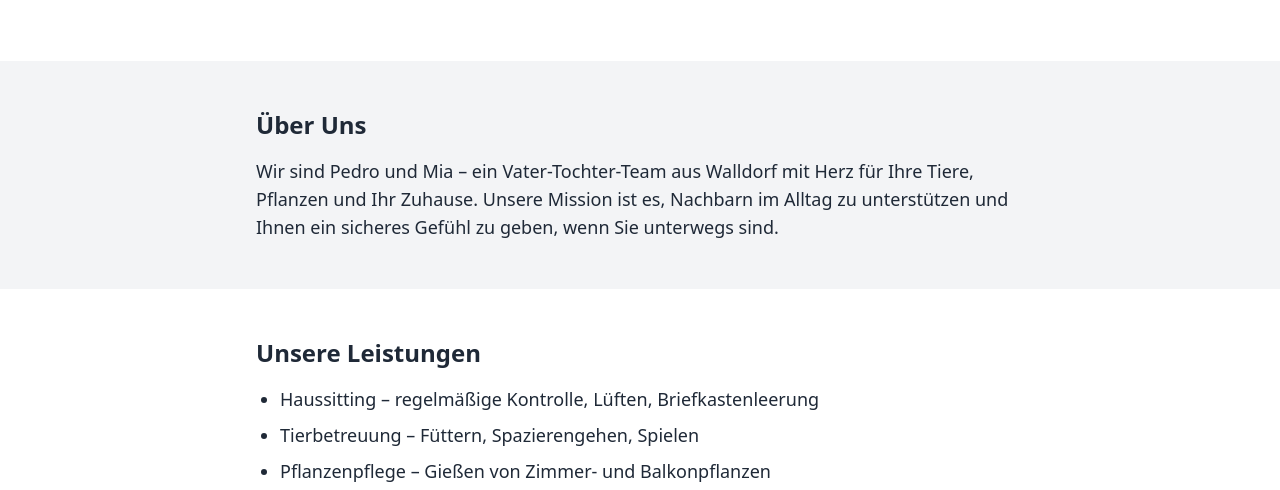
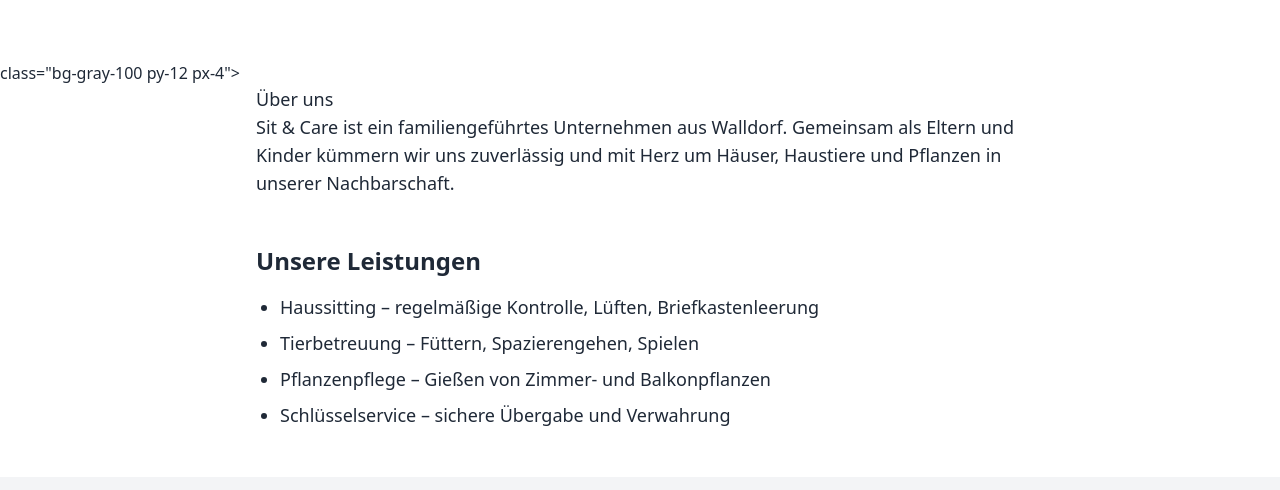
Before and after one commit to pedrogutierrezye/sit-and-care, a plain HTML site: page index.html in a window 1280 px wide. Shown: the part 259-749 px from the top of the page. Drawn offline with nearby package versions, Linux system fonts and the light colour scheme.

Commit message:
Update uberuns

```diff
--- a/index.html
+++ b/index.html
@@ -38,10 +38,10 @@
   <p class="max-w-2xl mx-auto text-lg">Zuverlässige Haus-, Tier- und Pflanzenbetreuung im Umkreis von 5 km. Vertrauen Sie auf persönliche und liebevolle Betreuung, wenn Sie verreisen.</p>
 </section>
 
-<section id="about" class="bg-gray-100 py-12 px-4">
-  <div class="container mx-auto max-w-3xl text-lg">
-    <h3 class="text-2xl font-semibold mb-4">Über Uns</h3>
-    <p>Wir sind Pedro und Mia – ein Vater-Tochter-Team aus Walldorf mit Herz für Ihre Tiere, Pflanzen und Ihr Zuhause. Unsere Mission ist es, Nachbarn im Alltag zu unterstützen und Ihnen ein sicheres Gefühl zu geben, wenn Sie unterwegs sind.</p>
+<section id="about"> class="bg-gray-100 py-12 px-4">
+    <div class="container mx-auto max-w-3xl text-lg">
+  <h2>Über uns</h2>
+  <p>Sit & Care ist ein familiengeführtes Unternehmen aus Walldorf. Gemeinsam als Eltern und Kinder kümmern wir uns zuverlässig und mit Herz um Häuser, Haustiere und Pflanzen in unserer Nachbarschaft.</p>
   </div>
 </section>
 
```
